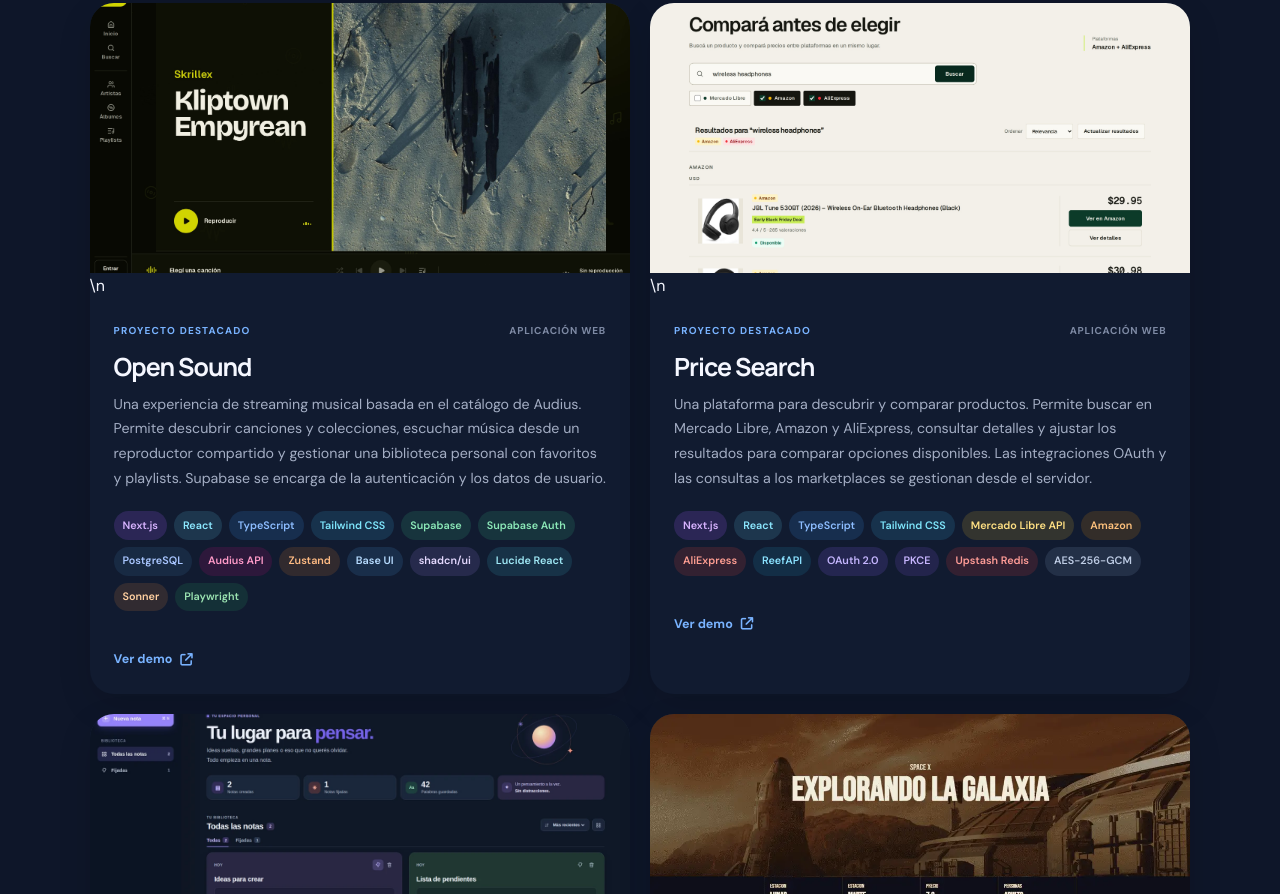
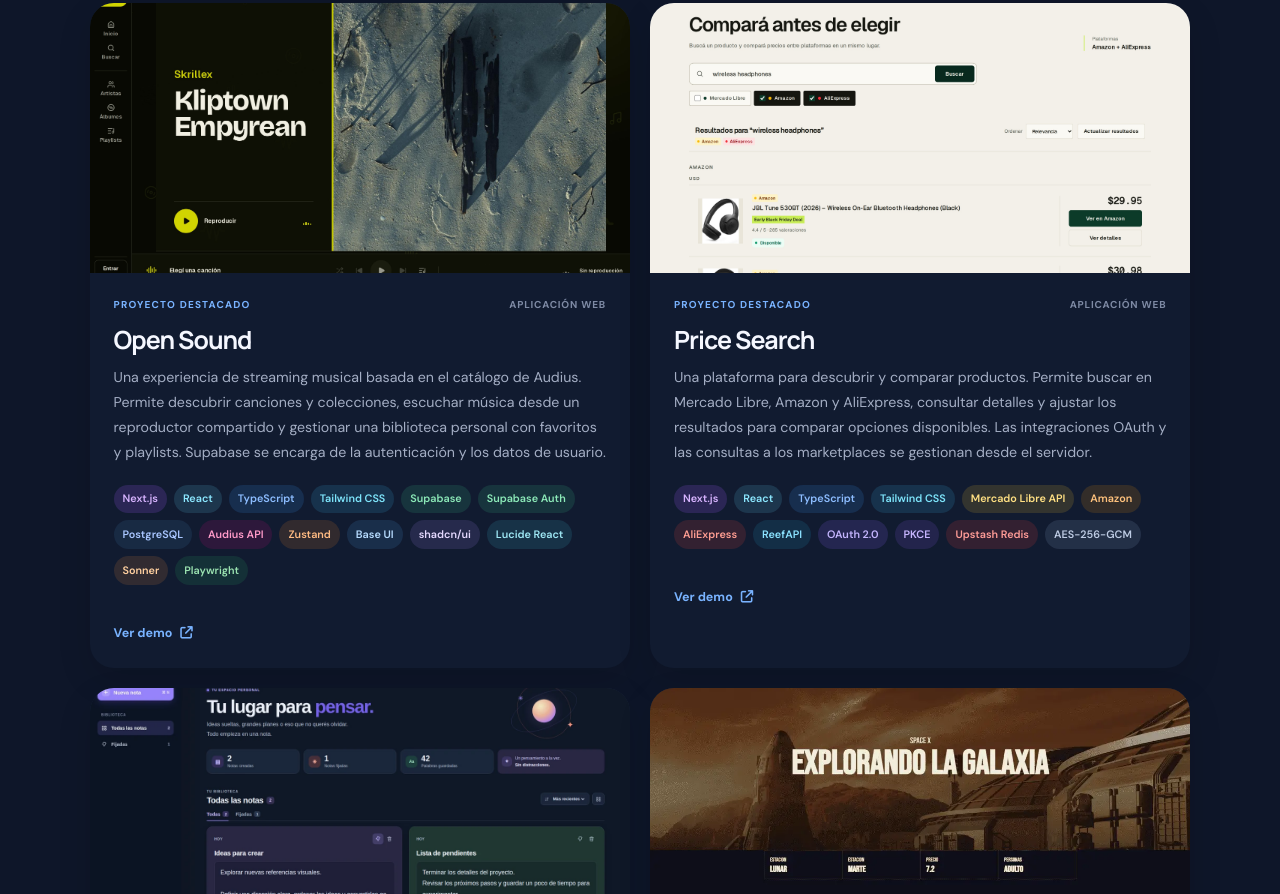
Before and after one commit to RodrigoFrontendDev/Portfolio, a plain HTML site: page es/index.html in a window 1280 px wide. Shown: the part 2641-3535 px from the top of the page. Drawn offline with Linux system fonts and the light colour scheme.

Commit message:
Remove literal newline text from Spanish project cards

```diff
--- a/es/index.html
+++ b/es/index.html
@@ -143,7 +143,8 @@
 
       <div class="project-grid">
         <article class="project-card project-card-featured">
-          <img class="project-media" src="../img/open-sound-preview.jpg" alt="Interfaz de descubrimiento musical de la aplicación Open Sound" loading="lazy" decoding="async">\n          <div class="project-content">
+          <img class="project-media" src="../img/open-sound-preview.jpg" alt="Interfaz de descubrimiento musical de la aplicación Open Sound" loading="lazy" decoding="async">
+          <div class="project-content">
             <div class="project-meta"><span class="project-type">Proyecto destacado</span><span class="project-year">Aplicación web</span></div>
             <h3>Open Sound</h3>
             <p>Una experiencia de streaming musical basada en el catálogo de Audius. Permite descubrir canciones y colecciones, escuchar música desde un reproductor compartido y gestionar una biblioteca personal con favoritos y playlists. Supabase se encarga de la autenticación y los datos de usuario.</p>
@@ -168,7 +169,8 @@
         </article>
 
         <article class="project-card project-card-featured">
-          <img class="project-media" src="../img/price-search-preview.jpg" alt="Interfaz de búsqueda y comparación de productos de Price Search" loading="lazy" decoding="async">\n          <div class="project-content">
+          <img class="project-media" src="../img/price-search-preview.jpg" alt="Interfaz de búsqueda y comparación de productos de Price Search" loading="lazy" decoding="async">
+          <div class="project-content">
             <div class="project-meta"><span class="project-type">Proyecto destacado</span><span class="project-year">Aplicación web</span></div>
             <h3>Price Search</h3>
             <p>Una plataforma para descubrir y comparar productos. Permite buscar en Mercado Libre, Amazon y AliExpress, consultar detalles y ajustar los resultados para comparar opciones disponibles. Las integraciones OAuth y las consultas a los marketplaces se gestionan desde el servidor.</p>
```
